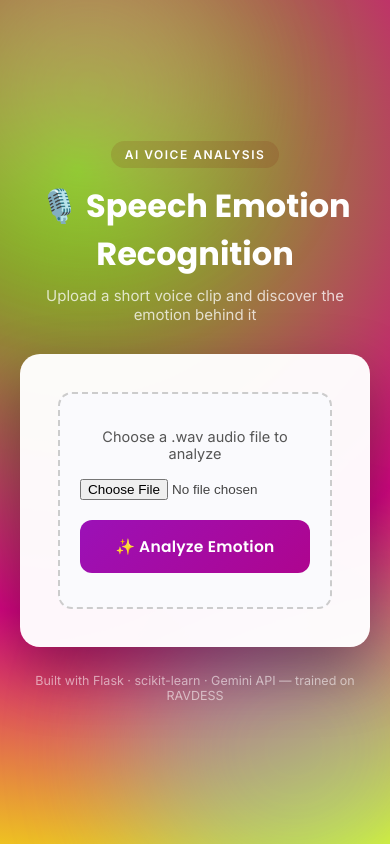
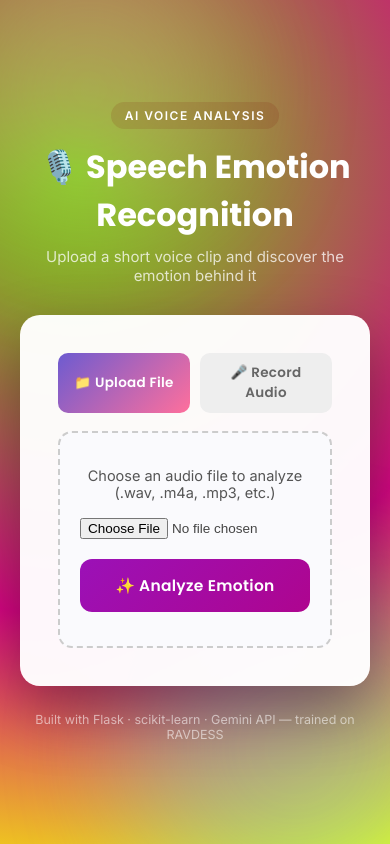
Before and after one commit to BristiGhosh604/speech-emotion-recognition, a Flask app: page / in a window 390 px wide. Run offline with Flask 3, Linux system fonts and the light colour scheme; parts of the project's set-up code (start-up, migrations or seed data) failed here and were passed over.

Commit message:
Add live microphone recording feature with multi-format audio support (m4a, webm, etc via ffmpeg)

```diff
--- a/requirements.txt
+++ b/requirements.txt
@@ -46,6 +46,7 @@ pyasn1_modules==0.4.2
 pycparser==3.0
 pydantic==2.13.4
 pydantic_core==2.46.4
+pydub==0.25.1
 pyparsing==3.3.2
 python-dotenv==1.2.2
 python-speech-features==0.6
--- a/templates/index.html
+++ b/templates/index.html
@@ -253,6 +253,30 @@
             color: rgba(255,255,255,0.55);
             font-size: 12.5px;
         }
+
+        .tabs {
+    display: flex;
+    gap: 10px;
+    margin-bottom: 18px;
+}
+
+          .tab-btn {
+    flex: 1;
+    padding: 10px;
+    border: none;
+    border-radius: 10px;
+    background: #eee;
+    color: #666;
+    font-weight: 600;
+    font-size: 13.5px;
+    cursor: pointer;
+    transition: all 0.2s ease;
+}
+
+        .tab-btn.active {
+    background: linear-gradient(135deg, #6d5bd0, #ff6f9c);
+    color: white;
+}
     </style>
 </head>
 <body>
@@ -264,13 +288,25 @@
         </div>
 
         <div class="card">
-            <form action="/predict" method="post" enctype="multipart/form-data">
-                <div class="upload-zone">
-                    <p>Choose a .wav audio file to analyze</p>
-                    <input type="file" name="audio_file" accept=".wav" required>
-                    <button type="submit">✨ Analyze Emotion</button>
-                </div>
-            </form>
+            <div class="tabs">
+    <button type="button" class="tab-btn active" id="uploadTabBtn" onclick="showTab('upload')">📁 Upload File</button>
+    <button type="button" class="tab-btn" id="recordTabBtn" onclick="showTab('record')">🎤 Record Audio</button>
+</div>
+
+<!-- Upload tab -->
+<form action="/predict" method="post" enctype="multipart/form-data" id="uploadForm">
+    <div class="upload-zone" id="uploadTab">
+        <p>Choose an audio file to analyze (.wav, .m4a, .mp3, etc.)</p>
+        <input type="file" name="audio_file" accept="audio/*" required>
+        <button type="submit">✨ Analyze Emotion</button>
+    </div>
+</form>
+
+<!-- Record tab -->
+<div class="upload-zone" id="recordTab" style="display: none;">
+    <p id="recordStatus">Click below to record from your microphone</p>
+    <button type="button" id="recordBtn" onclick="toggleRecording()">🔴 Start Recording</button>
+</div>
 
             {% if prediction %}
             {% set emotion_style = {
@@ -314,5 +350,68 @@
 
         <footer>Built with Flask · scikit-learn · Gemini API — trained on RAVDESS</footer>
     </div>
+
+    <script>
+    // Switches between the "Upload" and "Record" tabs
+    function showTab(tab) {
+        document.getElementById('uploadTab').style.display = tab === 'upload' ? 'block' : 'none';
+        document.getElementById('recordTab').style.display = tab === 'record' ? 'block' : 'none';
+        document.getElementById('uploadTabBtn').classList.toggle('active', tab === 'upload');
+        document.getElementById('recordTabBtn').classList.toggle('active', tab === 'record');
+    }
+
+    let mediaRecorder;
+    let audioChunks = [];
+    let isRecording = false;
+
+    async function toggleRecording() {
+        const btn = document.getElementById('recordBtn');
+        const status = document.getElementById('recordStatus');
+
+        if (!isRecording) {
+            // Ask the browser for microphone access
+            const stream = await navigator.mediaDevices.getUserMedia({ audio: true });
+            mediaRecorder = new MediaRecorder(stream);
+            audioChunks = [];
+
+            // Every time a chunk of audio is available, save it
+            mediaRecorder.ondataavailable = (event) => {
+                audioChunks.push(event.data);
+            };
+
+            // When recording stops, package the audio and send it to the server
+            mediaRecorder.onstop = () => {
+                const audioBlob = new Blob(audioChunks, { type: 'audio/webm' });
+                sendRecordedAudio(audioBlob);
+            };
+
+            mediaRecorder.start();
+            isRecording = true;
+            btn.textContent = '⏹️ Stop Recording';
+            status.textContent = 'Recording... click to stop';
+        } else {
+            mediaRecorder.stop();
+            isRecording = false;
+            btn.textContent = '🔴 Start Recording';
+            status.textContent = 'Processing your recording...';
+        }
+    }
+
+    function sendRecordedAudio(audioBlob) {
+        const formData = new FormData();
+        formData.append('audio_file', audioBlob, 'recording.webm');
+
+        fetch('/predict', {
+            method: 'POST',
+            body: formData
+        }).then(response => response.text())
+          .then(html => {
+              document.open();
+              document.write(html);
+              document.close();
+          });
+    }
+</script>
+
 </body>
 </html>
```
